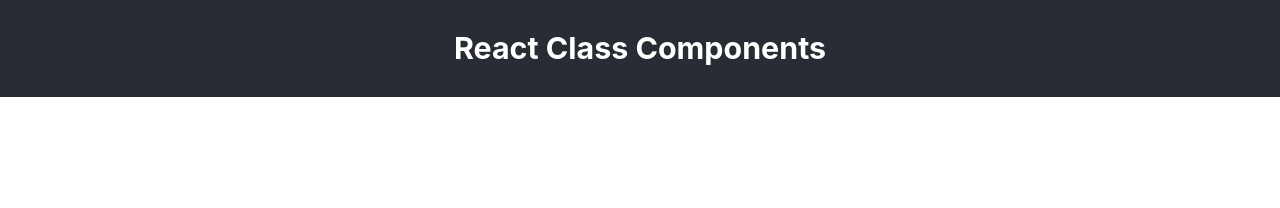
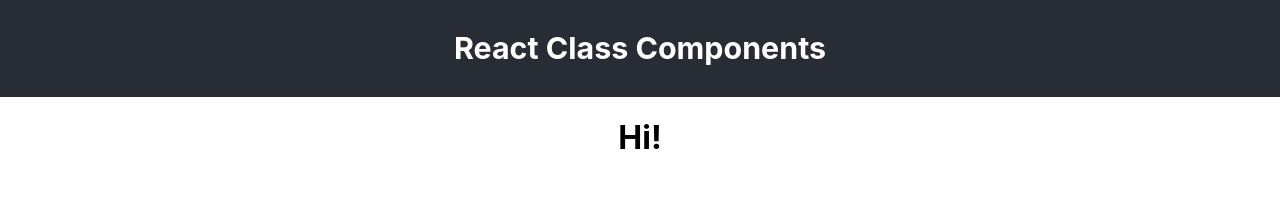
Before and after one commit to isaac-gorman/react-class-component-practice, a React (Create React App) app in the folder class-comp-practice/: page / in a window 1280 px wide. Shown: the top 208 px of the page. Built offline with nearby package versions, Linux system fonts and the light colour scheme.

Commit message:
moving on to the class component follow along, to be able to render data using class components

```diff
--- a/class-comp-practice/src/App.js
+++ b/class-comp-practice/src/App.js
@@ -1,15 +1,31 @@
 import React from "react";
-
 import "./App.css";
 
-function App() {
+// function App() {
+//   return (
+//     <div className="App">
+//       <header className="App-header">
+//         <h3>React Class Components</h3>
+//       </header>
+//     </div>
+//   );
+// }
+
+class App extends React.Component {
+  constructor() {
+    super();
+    this.state = {};
+  }
+  render() {
     return (
       <div className="App">
         <header className="App-header">
           <h3>React Class Components</h3>
         </header>
+        <h1>Hi!</h1>
       </div>
     );
   }
+}
 
 export default App;
```
Also changed, not shown: class-comp-practice/src/📔_notes /rendering-data.js (+48 -2 lines). Lines whose indentation alone changed are shown as unchanged.
